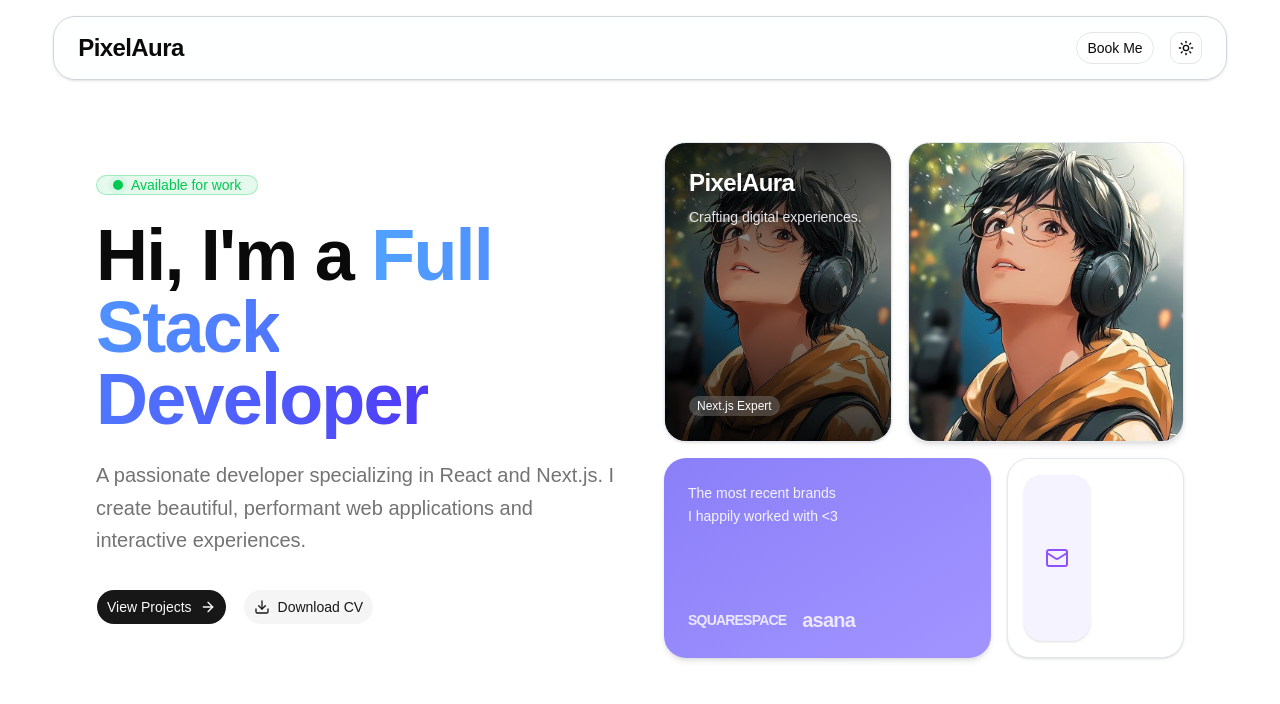
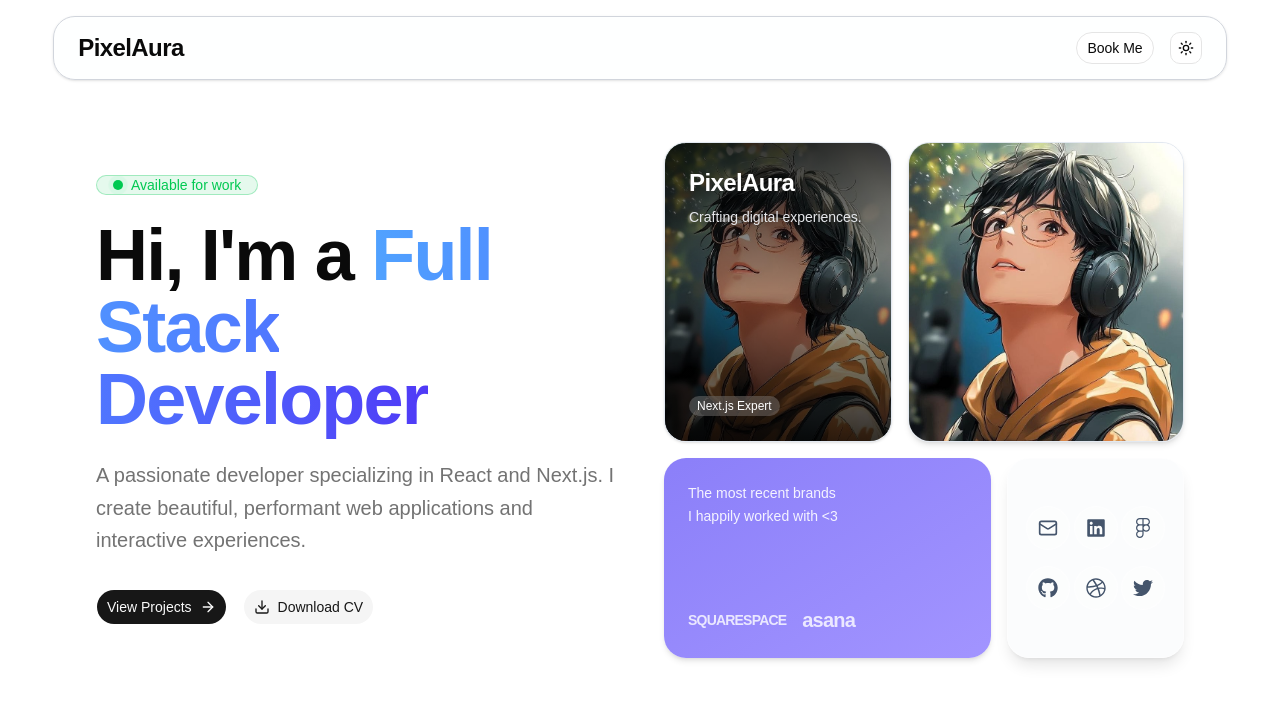
Before and after one commit to Vahid819/portfolio-, a React (Vite) app: page / in a window 1280 px wide. Shown: the top 704 px of the page. Built offline with nearby package versions, Linux system fonts and the light colour scheme.

Commit message:
icon hover effect add animation

```diff
--- a/package.json
+++ b/package.json
@@ -20,6 +20,7 @@
     "radix-ui": "^1.4.3",
     "react": "^19.2.5",
     "react-dom": "^19.2.5",
+    "react-icons": "^5.6.0",
     "react-router-dom": "^7.14.2",
     "shadcn": "^4.6.0",
     "tailwind-merge": "^3.5.0",
--- a/src/Landing/About.tsx
+++ b/src/Landing/About.tsx
@@ -1,6 +1,7 @@
 import { Badge } from "../components/ui/badge";
 import { Button } from "../components/ui/button";
 import { ArrowRight, Download, Mail } from "lucide-react";
+import { FaLinkedin, FaGithub, FaFigma, FaDribbble, FaTwitter } from "react-icons/fa";
 import Image1 from "../assets/image.jpg";
 
 function About() {
@@ -45,9 +46,6 @@ function About() {
       {/* Right Section - EXACT Annotated Bento Layout */}
       <section className="w-full lg:w-1/2 mt-12 lg:mt-0 flex flex-col gap-4">
 
-        {/* ==================================== */}
-        {/* ROW 1: 45% Width / 55% Width         */}
-        {/* ==================================== */}
         <div className="flex flex-col sm:flex-row gap-4 w-full sm:h-[300px]">
 
           {/* Top Left: Brand/Logo Block (45%) */}
@@ -102,20 +100,41 @@ function About() {
             </div>
           </div>
 
-          {/* Bottom Right: Social Icons Grid (35%) */}
-          <div className="w-full sm:w-[35%] h-50 sm:h-full p-4 border border-slate-200 dark:border-slate-800 rounded-3xl bg-white dark:bg-slate-900/50 shadow-sm grid grid-cols-2 gap-3">
-            <a href="#" className="w-full h-full rounded-2xl bg-violet-50 dark:bg-neutral-800 shadow-sm flex items-center justify-center hover:scale-105 transition-transform duration-300">
-              <Mail className="w-6 h-6 text-violet-500" />
+          {/* Bottom Right: Aesthetic Glassy Social Icons Grid (35%) */}
+          {/* Bottom Right: Aesthetic Glassy Social Icons Grid (35%) */}
+          {/* Bottom Right: Aesthetic Glassy Social Icons Grid (35%) */}
+          <div className="w-full sm:w-[35%] h-[200px] sm:h-full p-4 md:p-6 border border-white/40 dark:border-white/10 rounded-3xl bg-slate-50/50 dark:bg-slate-900/40 backdrop-blur-xl shadow-lg grid grid-cols-3 place-content-center place-items-center gap-4">
+
+            {/* Mail Icon */}
+            <a href="#" className="group relative w-14 h-14 lg:w-11 lg:h-11 rounded-full bg-white/40 dark:bg-white/5 border border-white/50 dark:border-white/10 flex items-center justify-center transition-all duration-300 hover:-translate-y-1 hover:border-violet-400/50 hover:bg-violet-500/10 hover:shadow-[0_0_20px_rgba(139,92,246,0.15)] overflow-hidden">
+              <Mail className="w-6 h-6 lg:w-5 lg:h-5 hover:w-6 hover:h-6 text-slate-600 dark:text-slate-400 group-hover:text-violet-500 transition-colors duration-300 relative z-10" />
             </a>
-            {/* <a href="#" className="w-full h-full rounded-2xl bg-blue-50 dark:bg-neutral-800 shadow-sm flex items-center justify-center hover:scale-105 transition-transform duration-300">
-              <Linkedin className="w-6 h-6 text-blue-500" />
+
+            {/* LinkedIn Icon */}
+            <a href="#" className="group relative w-14 h-14 lg:w-11 lg:h-11 rounded-full bg-white/40 dark:bg-white/5 border border-white/50 dark:border-white/10 flex items-center justify-center transition-all duration-300 hover:-translate-y-1 hover:border-blue-400/50 hover:bg-blue-500/10 hover:shadow-[0_0_20px_rgba(59,130,246,0.15)] overflow-hidden">
+              <FaLinkedin className="w-6 h-6 lg:w-5 lg:h-5 hover:w-6 hover:h-6 text-slate-600 dark:text-slate-400 group-hover:text-blue-500 transition-colors duration-300 relative z-10" />
             </a>
-            <a href="#" className="w-full h-full rounded-2xl bg-pink-50 dark:bg-neutral-800 shadow-sm flex items-center justify-center hover:scale-105 transition-transform duration-300">
-              <Figma className="w-6 h-6 text-pink-500" />
+
+            {/* Figma Icon */}
+            <a href="#" className="group relative w-14 h-14 lg:w-11 lg:h-11 rounded-full bg-white/40 dark:bg-white/5 border border-white/50 dark:border-white/10 flex items-center justify-center transition-all duration-300 hover:-translate-y-1 hover:border-pink-400/50 hover:bg-pink-500/10 hover:shadow-[0_0_20px_rgba(236,72,153,0.15)] overflow-hidden">
+              <FaFigma className="w-6 h-6 lg:w-5 lg:h-5 hover:w-6 hover:h-6 text-slate-600 dark:text-slate-400 group-hover:text-pink-500 transition-colors duration-300 relative z-10" />
             </a>
-            <a href="#" className="w-full h-full rounded-2xl bg-slate-100 dark:bg-neutral-800 shadow-sm flex items-center justify-center hover:scale-105 transition-transform duration-300">
-              <Github className="w-6 h-6 text-slate-700 dark:text-white" />
-            </a> */}
+
+            {/* Github Icon */}
+            <a href="#" className="group relative w-14 h-14 lg:w-11 lg:h-11 rounded-full bg-white/40 dark:bg-white/5 border border-white/50 dark:border-white/10 flex items-center justify-center transition-all duration-300 hover:-translate-y-1 hover:border-slate-400/50 hover:bg-slate-500/10 hover:shadow-[0_0_20px_rgba(100,116,139,0.15)] overflow-hidden">
+              <FaGithub className="w-6 h-6 lg:w-5 lg:h-5 hover:w-6 hover:h-6 text-slate-600 dark:text-slate-400 group-hover:text-slate-900 dark:group-hover:text-white transition-colors duration-300 relative z-10" />
+            </a>
+
+            {/* Dribbble Icon */}
+            <a href="#" className="group relative w-14 h-14 lg:w-11 lg:h-11 rounded-full bg-white/40 dark:bg-white/5 border border-white/50 dark:border-white/10 flex items-center justify-center transition-all duration-300 hover:-translate-y-1 hover:border-rose-400/50 hover:bg-rose-500/10 hover:shadow-[0_0_20px_rgba(244,63,94,0.15)] overflow-hidden">
+              <FaDribbble className="w-6 h-6 lg:w-5 lg:h-5 hover:w-6 hover:h-6 text-slate-600 dark:text-slate-400 group-hover:text-rose-500 transition-colors duration-300 relative z-10" />
+            </a>
+
+            {/* Twitter/X Icon */}
+            <a href="#" className="group relative w-14 h-14 lg:w-11 lg:h-11 rounded-full bg-white/40 dark:bg-white/5 border border-white/50 dark:border-white/10 flex items-center justify-center transition-all duration-300 hover:-translate-y-1 hover:border-sky-400/50 hover:bg-sky-500/10 hover:shadow-[0_0_20px_rgba(14,165,233,0.15)] overflow-hidden">
+              <FaTwitter className="w-6 h-6 lg:w-5 lg:h-5 hover:w-6 hover:h-6 text-slate-600 dark:text-slate-400 group-hover:text-sky-500 transition-colors duration-300 relative z-10" />
+            </a>
+
           </div>
 
         </div>
```
Also changed, not shown: 1 other file (tests, documents, lock files or other folders).
